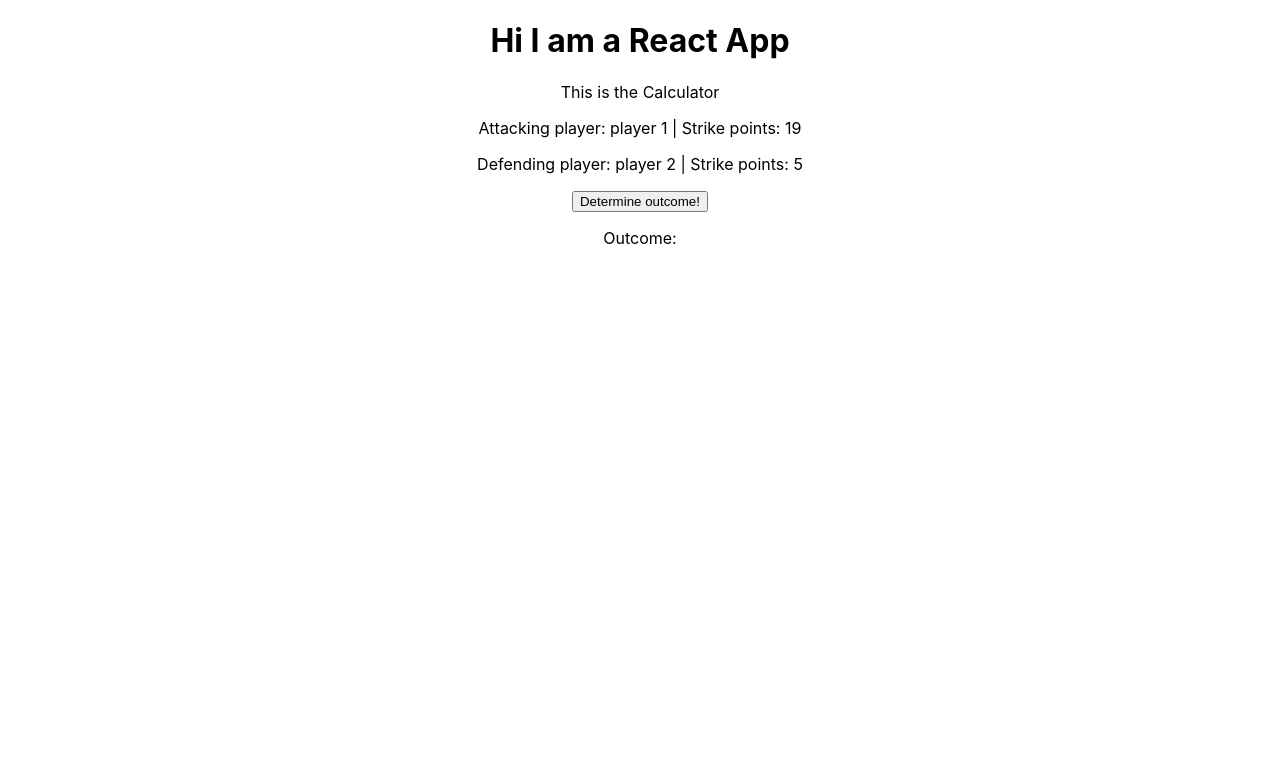
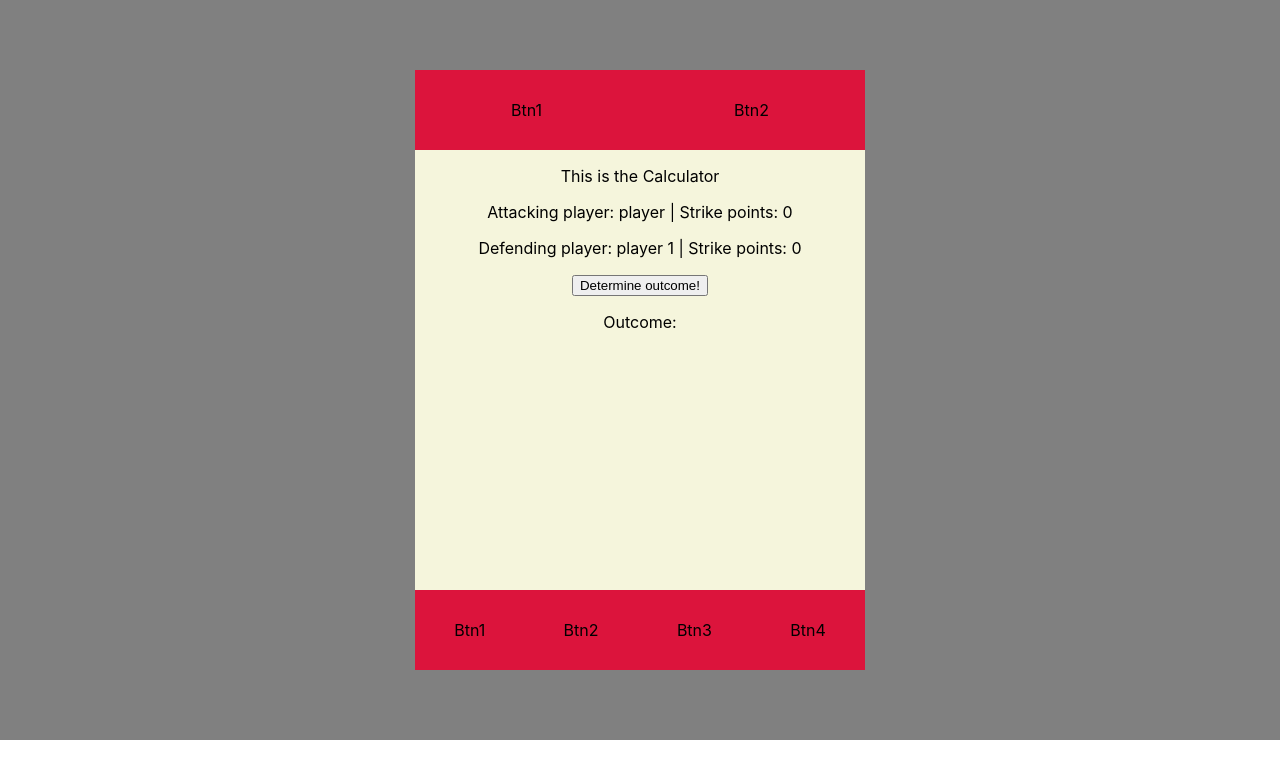
Before and after one commit to VincentDesforges/hexgrid-calculator, a React (Create React App) app: page / in a window 1280 px wide. Shown: the top 778 px of the page. Built offline with nearby package versions, Linux system fonts and the light colour scheme.

Commit message:
Abstracted constants from Calculator.js and setup layout of attacking and defending bars

```diff
--- a/src/App.css
+++ b/src/App.css
@@ -1,3 +1,6 @@
 .App {
-  text-align: center;
+  /* text-align: center; */
+  background-color: gray;
+  height: 100%;
+  padding: 70px 0;
 }
--- a/src/App.js
+++ b/src/App.js
@@ -6,7 +6,6 @@
 function App() {
   return (
     <div className="App">
-      <h1>Hi I am a React App</h1>
       <Calculator />
     </div>
   );
--- /dev/null
+++ b/src/Calculator/AttackingBar/attackingBar.js
@@ -0,0 +1,15 @@
+import React from 'react';
+import './attackingBar.css';
+
+const attackingBar = props => {
+  return (
+    <div className="attackingBar actionBar">
+      <div className="actionBarBtn">Btn1</div>
+      <div className="actionBarBtn">Btn2</div>
+      <div className="actionBarBtn">Btn3</div>
+      <div className="actionBarBtn">Btn4</div>
+    </div>
+  );
+};
+
+export default attackingBar;
--- /dev/null
+++ b/src/Calculator/Calculator.css
@@ -0,0 +1,33 @@
+.Calculator {
+  text-align: center;
+  background-color: beige;
+  width: 450px;
+  height: 600px;
+  margin: 0 auto;
+  display: flex;
+  flex-direction: column;
+}
+
+.actionBar {
+  height: 80px;
+  display: flex;
+  flex-direction: row;
+}
+
+.actionBarBtn {
+  background-color: crimson;
+  height: 100%;
+  flex-grow: 1;
+  display: flex;
+  flex-direction: column;
+  justify-content: center;
+  user-select: none;
+}
+
+.actionBarBtn:hover {
+  opacity: 0.5;
+}
+
+.CalculatorContent {
+  flex-grow: 1;
+}
--- a/src/Calculator/Calculator.js
+++ b/src/Calculator/Calculator.js
@@ -1,45 +1,22 @@
 import React, { Component } from 'react';
+import './Calculator.css';
+import * as Constants from '../constants';
+
+import AttackingBar from './AttackingBar/attackingBar';
+import DefendingBar from './DefendingBar/defendingBar';
 
 class Calculator extends Component {
   state = {
-    attacking_player: 1,
     attacking_units: {
-      infantry: 1,
-      cavalry: 2,
-      artillery: 1,
-      general:1
+      infantry: 0,
+      cavalry: 0,
+      artillery: 0,
+      general: 0
     },
-    defending_unit: "infantry",
-    // defending_unit: null,
+    defending_unit: null,
     defending_unit_in_town_or_mountain: false
+    // defending_unit: "infantry",
     // defending_unit_in_town_or_mountain: true
-  }
-
-  unit_datas = { // constants with unit datas
-    infantry: 5,
-    cavalry: 3,
-    artillery: 3,
-    general: 5
-  }
-
-  // 0: Defence Killed,
-  // 1: Defence Pushed Back,
-  // 2: Attacker Pushed Back,
-  // 3: Attacker Killed
-  outComeGrid = {
-    r1_6: [2, 2, 3, 3, 3, 3],
-    r1_5: [2, 2, 2, 3, 3, 3],
-    r1_4: [2, 2, 2, 2, 3, 3],
-    r1_3: [1, 2, 2, 2, 2, 3],
-    r1_2: [1, 1, 2, 2, 2, 2],
-    r1_1: [1, 1, 1, 2, 2, 2],
-    r2_1: [1, 1, 1, 1, 2, 2],
-    r3_1: [0, 1, 1, 1, 1, 2],
-    r4_1: [0, 0, 1, 1, 1, 1],
-    r5_1: [0, 0, 0, 1, 1, 1],
-    r6_1: [0, 0, 0, 0, 1, 1],
-    r7_1: [0, 0, 0, 0, 0, 1],
-    r8_1: [0, 0, 0, 0, 0, 0]
   }
 
   interpretOutcome = (outcome) => {
@@ -59,11 +36,11 @@
   }
 
   computeAttackingStrikePoints = () => {
-    return Object.keys(this.state.attacking_units).reduce((acc, cv) => acc + this.unit_datas[cv] * this.state.attacking_units[cv], 0)
+    return Object.keys(this.state.attacking_units).reduce((acc, cv) => acc + Constants.UNIT_DATAS[cv] * this.state.attacking_units[cv], 0)
   }
 
   computeDefendingStrikePoints = () => {
-    const score = this.unit_datas[this.state.defending_unit] ? this.unit_datas[this.state.defending_unit] : 0
+    const score = Constants.UNIT_DATAS[this.state.defending_unit] ? Constants.UNIT_DATAS[this.state.defending_unit] : 0
     return this.state.defending_unit_in_town_or_mountain ? score * 2 : score
   }
 
@@ -78,7 +55,7 @@
         ratio = `r${Math.floor(attackPower/defencePower) > 8 ? 8 : Math.floor(attackPower/defencePower)}_1`;
       }
       const diceRoll = Math.floor(Math.random() * 6);
-      const outcome = this.outComeGrid[ratio][diceRoll];
+      const outcome = Constants.OUTCOME_GRID[ratio][diceRoll];
       console.log(ratio);
       console.log(diceRoll);
       console.log(this.interpretOutcome(outcome));
@@ -91,11 +68,15 @@
   render() {
     return (
       <div className="Calculator">
-        <p>This is the Calculator</p>
-        <p>Attacking player: player {this.state.attacking_player} | Strike points: {this.computeAttackingStrikePoints()}</p>
-        <p>Defending player: player {this.state.attacking_player === 1 ? 2 : 1} | Strike points: {this.computeDefendingStrikePoints()}</p>
-        <button onClick={this.determineOutcome}>Determine outcome!</button>
-        <p>Outcome: {}</p>
+        <DefendingBar />
+        <div className="CalculatorContent">
+          <p>This is the Calculator</p>
+          <p>Attacking player: player {this.state.attacking_player} | Strike points: {this.computeAttackingStrikePoints()}</p>
+          <p>Defending player: player {this.state.attacking_player === 1 ? 2 : 1} | Strike points: {this.computeDefendingStrikePoints()}</p>
+          <button onClick={this.determineOutcome}>Determine outcome!</button>
+          <p>Outcome: {}</p>
+        </div>
+        <AttackingBar />
       </div>
     );
   }
--- /dev/null
+++ b/src/Calculator/DefendingBar/defendingBar.js
@@ -0,0 +1,13 @@
+import React from 'react';
+import './defendingBar.css';
+
+const defendingBar = props => {
+  return (
+    <div className="defendingBar actionBar">
+      <div className="actionBarBtn">Btn1</div>
+      <div className="actionBarBtn">Btn2</div>
+    </div>
+  );
+};
+
+export default defendingBar;
--- /dev/null
+++ b/src/constants.js
@@ -0,0 +1,28 @@
+// constants with unit datas
+export const UNIT_DATAS = {
+  infantry: 5,
+  cavalry: 3,
+  artillery: 3,
+  general: 5
+}
+
+// POSSIBLE OUTCOMES
+// 0: Defence Killed,
+// 1: Defence Pushed Back,
+// 2: Attacker Pushed Back,
+// 3: Attacker Killed
+export const OUTCOME_GRID = {
+  r1_6: [2, 2, 3, 3, 3, 3],
+  r1_5: [2, 2, 2, 3, 3, 3],
+  r1_4: [2, 2, 2, 2, 3, 3],
+  r1_3: [1, 2, 2, 2, 2, 3],
+  r1_2: [1, 1, 2, 2, 2, 2],
+  r1_1: [1, 1, 1, 2, 2, 2],
+  r2_1: [1, 1, 1, 1, 2, 2],
+  r3_1: [0, 1, 1, 1, 1, 2],
+  r4_1: [0, 0, 1, 1, 1, 1],
+  r5_1: [0, 0, 0, 1, 1, 1],
+  r6_1: [0, 0, 0, 0, 1, 1],
+  r7_1: [0, 0, 0, 0, 0, 1],
+  r8_1: [0, 0, 0, 0, 0, 0]
+};
```
Also changed, not shown: src/Calculator/AttackingBar/attackingBar.css (added), src/Calculator/DefendingBar/defendingBar.css (added).
